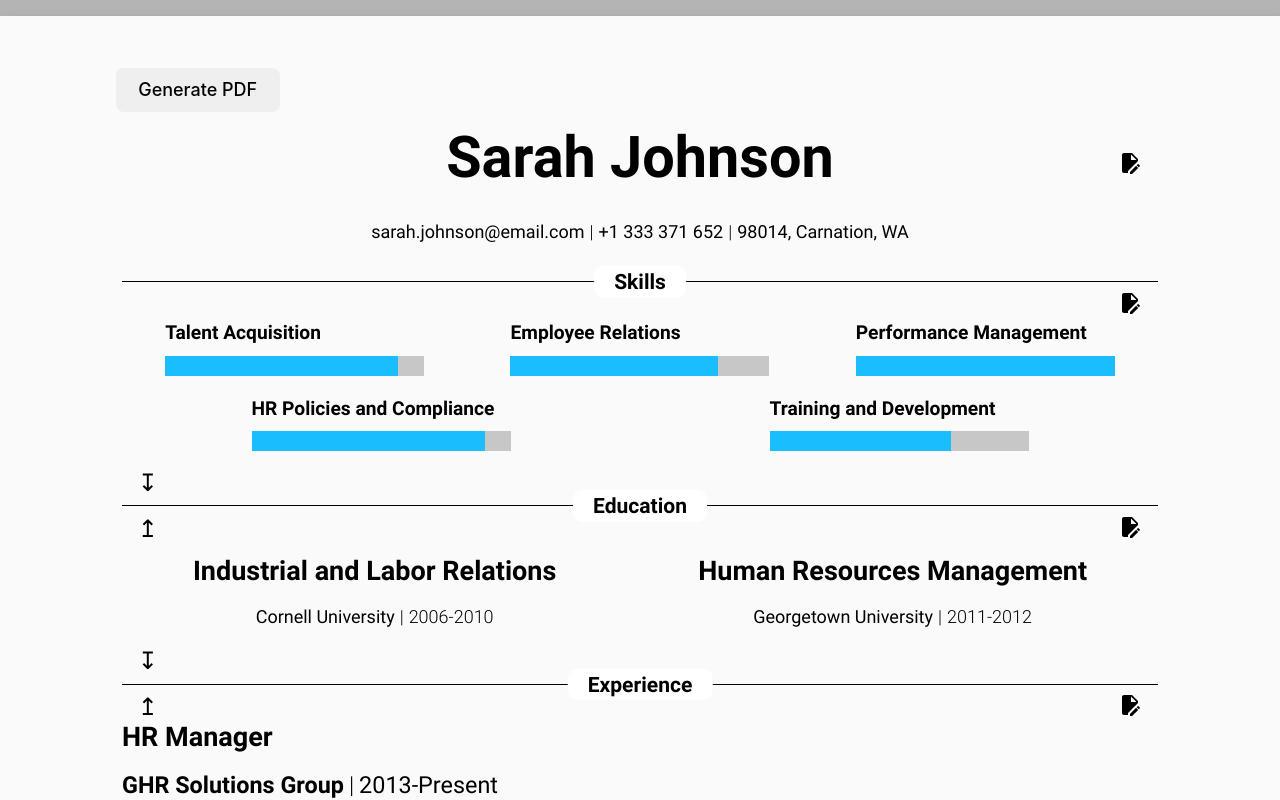
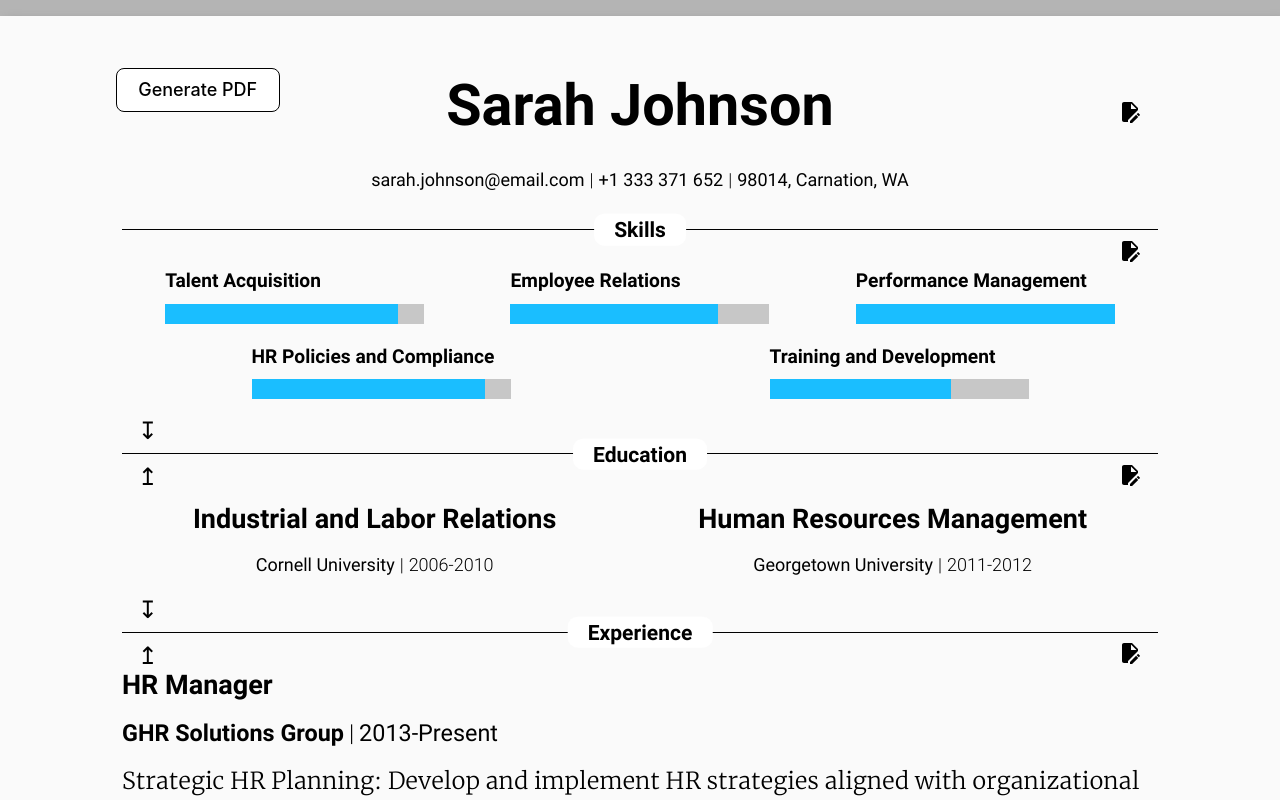
Before and after one commit to ruizterce/cv-editor, a React (Vite) app: page / in a window 1280 px wide. Shown: the top 800 px of the page. Built offline with nearby package versions, Linux system fonts and the light colour scheme; what @react-pdf/renderer would draw is missing.

Commit message:
Update PDF generation button formatting

```diff
--- a/src/App.jsx
+++ b/src/App.jsx
@@ -41,11 +41,19 @@ const App = () => {
   };
 
   const [showPDF, setShowPDF] = useState(false);
-  const togglePDF = () => setShowPDF(!showPDF);
+  const togglePDF = (event) => {
+    setShowPDF(!showPDF);
+    event.target.blur();
+  };
 
   return (
     <div>
-      <button onClick={togglePDF}>
+      <button
+        className="PDF-btn"
+        onClick={(event) => {
+          togglePDF(event);
+        }}
+      >
         {showPDF ? "Hide PDF" : "Generate PDF"}
       </button>
       {showPDF && <PDFGenerator data={data} sections={sections} />}
--- a/src/components/PDFGenerator.jsx
+++ b/src/components/PDFGenerator.jsx
@@ -26,7 +26,15 @@ const styles = StyleSheet.create({
 });
 
 const PDFGenerator = ({ sections }) => (
-  <PDFViewer style={{ width: "100%", height: "100vh" }}>
+  <PDFViewer
+    style={{
+      width: "100%",
+      height: "100vh",
+      position: "relative",
+      top: "50px",
+      marginBottom: "50px",
+    }}
+  >
     <Document>
       <Page size="A4" style={styles.page}>
         <View>
--- a/src/styles/App.css
+++ b/src/styles/App.css
@@ -36,6 +36,18 @@
   #root {
     padding: 2rem 2rem;
   }
+}
+
+.PDF-btn {
+  position: absolute;
+  z-index: 1;
+  background: #fff;
+  filter: invert(0%);
+  border: 0.5px solid black;
+}
+
+.PDF-btn:hover {
+  filter: invert(100%);
 }
 
 .move-up-btn-container {
```
